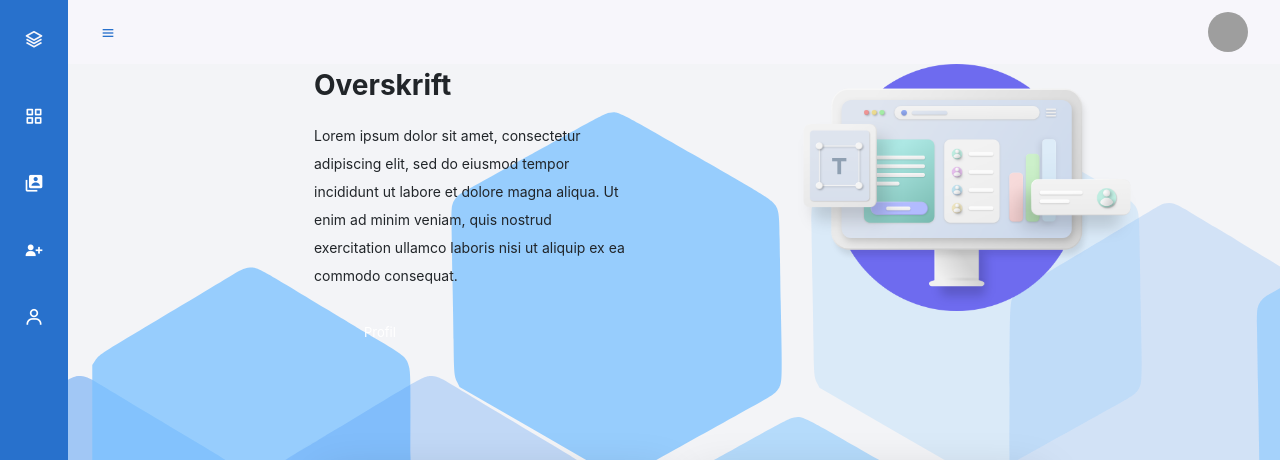
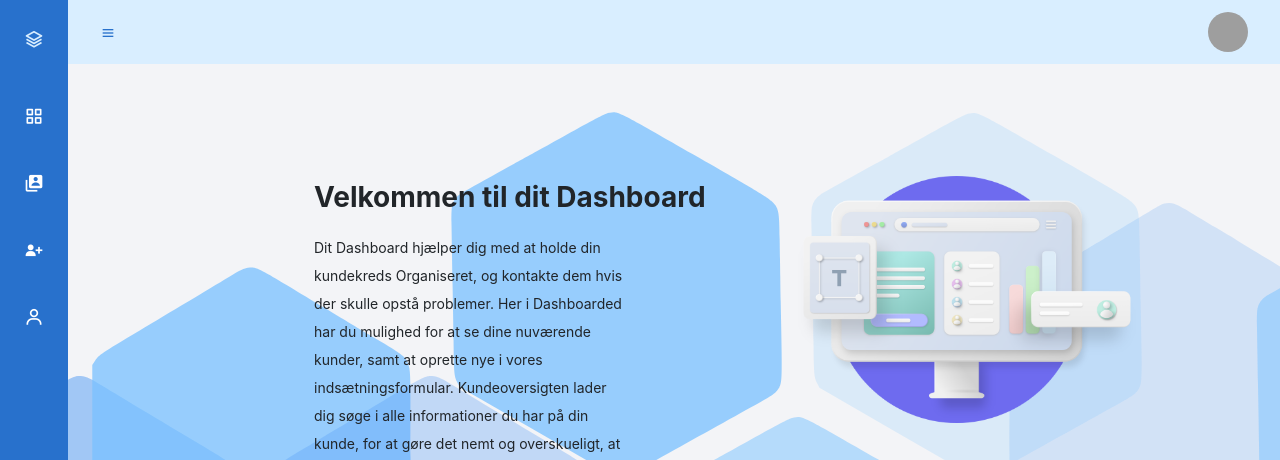
Before and after one commit to Bnop1146/Clientlee_login, a PHP site: page /home.php in a window 1280 px wide. Shown: the top 460 px of the page. Run offline with PHP 8.4, Linux system fonts and the light colour scheme; the visitor is signed in with stand-in values (Sample User, id 1); style sheets or scripts are compiled from the project's sources; some libraries are stand-ins or nearby versions; grey boxes are pictures that could not be loaded.

Commit message:
Så Ømer kan arbejde på siden.

```diff
--- a/css/navigation.scss
+++ b/css/navigation.scss
@@ -3,7 +3,7 @@
   --nav-width: 68px;
   --first-color: #2871cc;
   --first-color-light: #AFA5D9;
-  --white-color: #F7F6FB;
+  --white-color: #D9EEFF;
   --body-font: 'Poppins', sans-serif;
   --normal-font-size: 24px;
   --z-fixed: 100
--- a/home.php
+++ b/home.php
@@ -1,4 +1,15 @@
+<?php
+// We need to use sessions, so you should always start sessions using the below code.
+session_start();
+// If the user is not logged in redirect to the login page...
+if (!isset($_SESSION['loggedin'])) {
+    header('Location: index.html');
+    exit;
+}
+//$hashed_password = password_hash('test', PASSWORD_DEFAULT);
+//echo $hashed_password;
 
+?>
 
 <!DOCTYPE html>
 <html lang="">
@@ -19,6 +30,7 @@
 
 <?php include 'navigation.php'; ?>
 
+<br> <br>
 
 <!--Container Main start-->
 <div class="height-100">
@@ -27,15 +39,17 @@
         <div class="row">
             <div class="col-lg-2"></div>
             <div class="home2 col-sm-12 col-md-6 col-lg-5">
-                <p class="home2over">Overskrift</p>
+                <p class="home2over">Velkommen til dit Dashboard</p>
                 <p class="home2tekst">
-                    Lorem ipsum dolor sit amet, consectetur adipiscing elit,
-                    sed do eiusmod tempor incididunt ut labore et dolore magna aliqua.
-                    Ut enim ad minim veniam,
-                    quis nostrud exercitation ullamco laboris nisi ut aliquip ex ea commodo consequat.
+                    Dit Dashboard hjælper dig med at holde din kundekreds Organiseret, og kontakte dem
+                    hvis der skulle opstå problemer. Her i Dashboarded har du mulighed for at se dine nuværende
+                    kunder, samt at oprette nye i vores indsætningsformular. Kundeoversigten lader dig søge i alle
+                    informationer du har på din kunde, for at gøre det nemt og overskueligt, at planlægge yderlige service.
+
+
                 </p>
 
-                <a class="home2knap btn" href="#" role="button">Profil</a>
+                <a class="home2knap btn" href="profile.php" role="button">Til min Profil</a>
 
             </div>
 
@@ -56,7 +70,7 @@
             <div class="col">
                 <div class="card card-cover h-100 overflow-hidden text-white bg-dark rounded-5 shadow-lg" style="background-image: url('unsplash-photo-1.jpg');">
                     <div class="d-flex flex-column h-100 p-5 pb-3 text-white text-shadow-1">
-                        <h2 class="pt-5 mt-5 mb-4 display-6 lh-1 fw-bold">Short title, long jacket</h2>
+                        <h2 class="pb-5 mt-5 mb-4 display-6 lh-1 fw-bold">Tryk her for hurtigt at komme til din kundeoversigt</h2>
                         <ul class="d-flex list-unstyled mt-auto">
                             <li class="me-auto">
                                 <img src="https://github.com/twbs.png" alt="Bootstrap" width="32" height="32" class="rounded-circle border border-white">
@@ -78,7 +92,7 @@
             <div class="col">
                 <div class="card card-cover h-100 overflow-hidden text-white bg-dark rounded-5 shadow-lg" style="background-image: url('unsplash-photo-3.jpg');">
                     <div class="d-flex flex-column h-100 p-5 pb-3 text-shadow-1">
-                        <h2 class="pt-5 mt-5 mb-4 display-6 lh-1 fw-bold">Another longer title belongs here</h2>
+                        <h2 class="pb-5 mt-5 mb-4 display-6 lh-1 fw-bold">Ønsker du at oprette nye kunder kan du trykke her</h2>
                         <ul class="d-flex list-unstyled mt-auto">
                             <li class="me-auto">
                                 <img src="https://github.com/twbs.png" alt="Bootstrap" width="32" height="32" class="rounded-circle border border-white">
--- a/insert.php
+++ b/insert.php
@@ -81,7 +81,7 @@ if (!empty($_POST["data"])) {
 
             </div>
             <div class="modal-body">
-                ...
+                Indsætning fuldført
             </div>
             <div class="modal-footer">
                 <a class="btn btn-primary text-white" type="button" href="insert.php" role="button">Indsæt ny kunde</a>
@@ -93,9 +93,10 @@ if (!empty($_POST["data"])) {
 
 <?php include 'navigation.php'; ?>
 
+<br> <br>
 
 <!--Container Main start-->
-<div class="height-100 bg-light">
+<div class="height-100 ">
 
     <div class="container mb-4 p-4 border border-dark rounded-2 text-black ">
 
--- a/profile.php
+++ b/profile.php
@@ -33,9 +33,10 @@ $stmt->close();
 
 <?php include 'navigation.php'; ?>
 
+<br>
 
 <!--Container Main start-->
-<div class="height-100 bg-light">
+<div class="">
     <div class="content">
         <h2>Profile Page</h2>
         <div>
```
